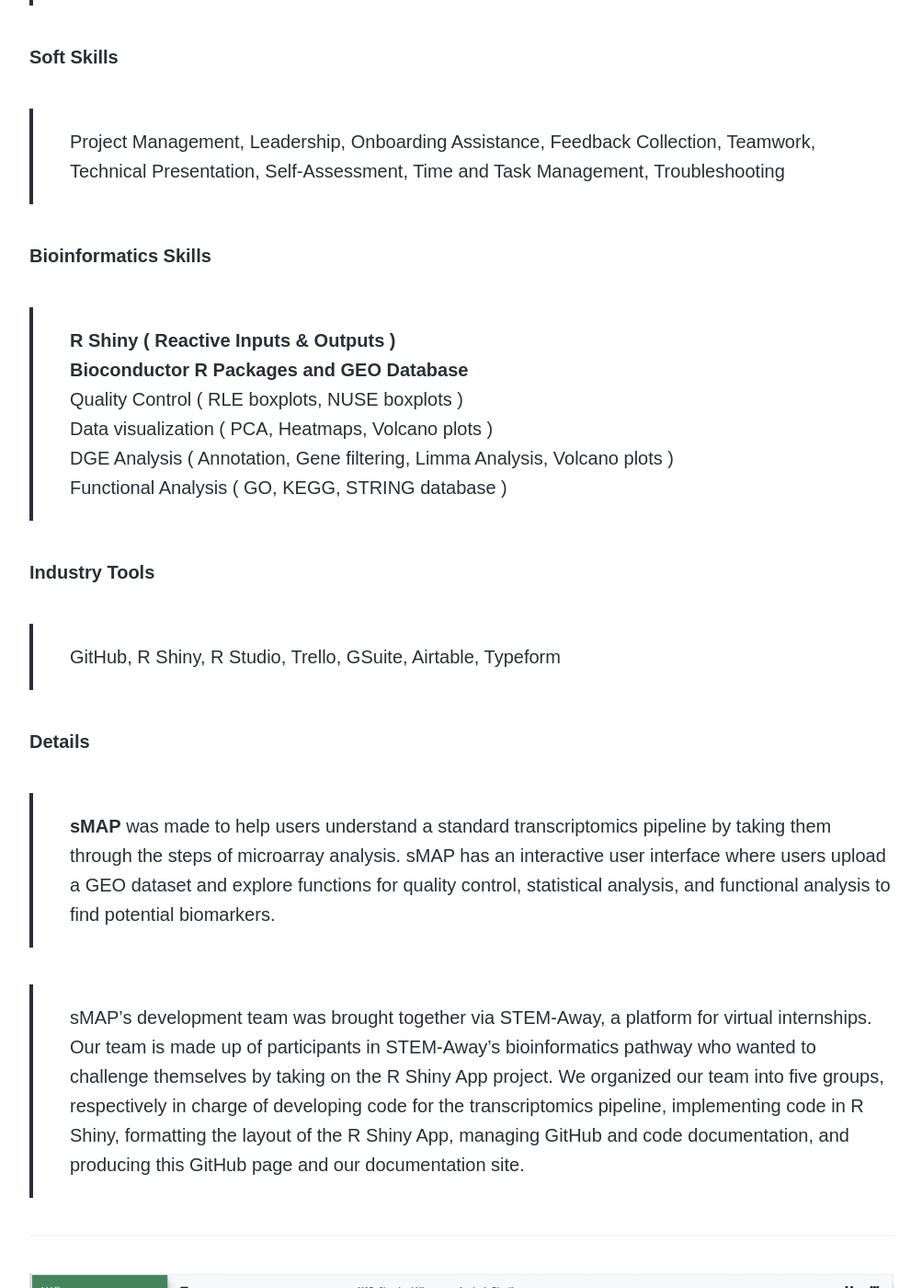
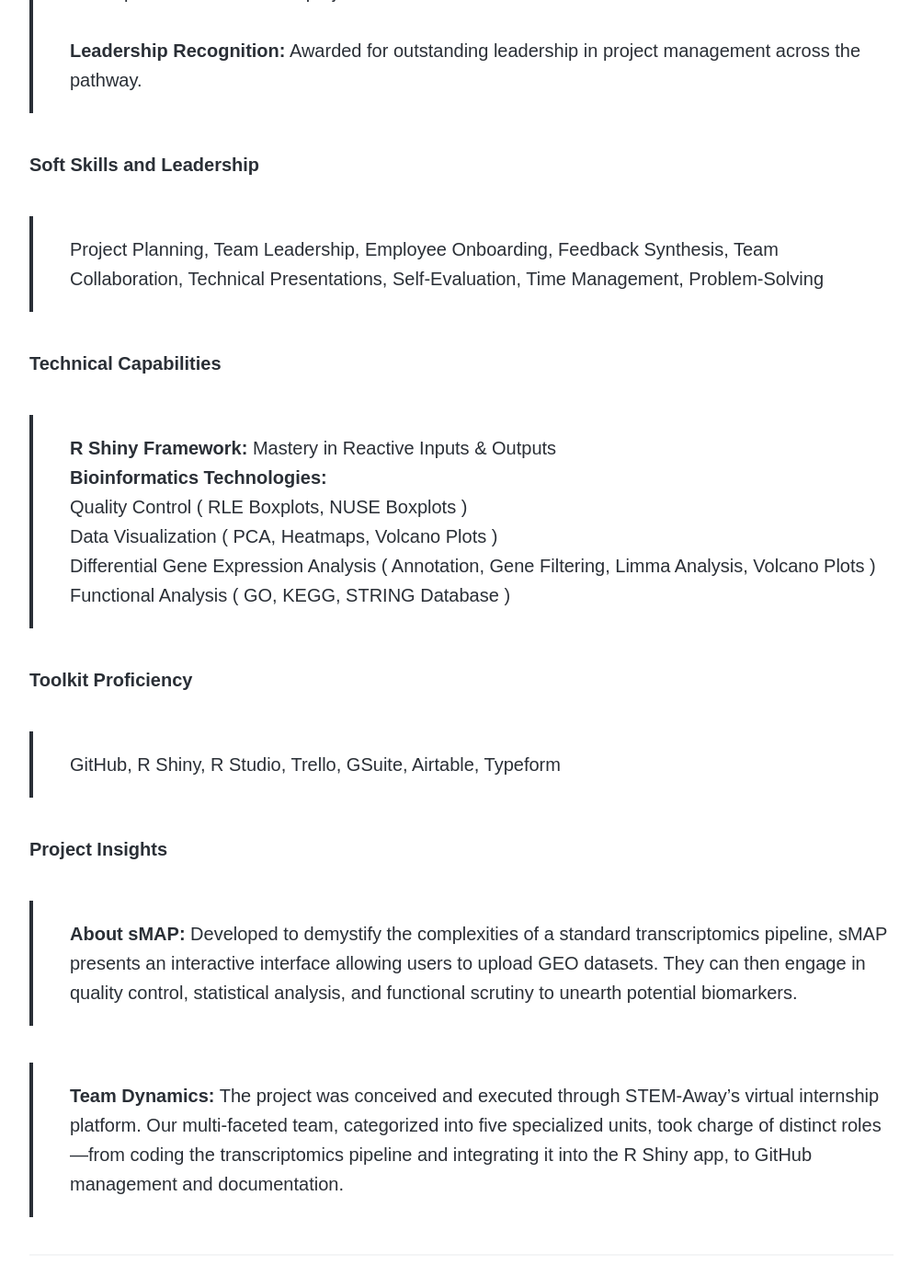
Before and after one commit to disha-22/disha-22.github.io, a Jekyll site: the page built from _projects/rshiny.md, in a window 1280 px wide and 1400 px high, scrolled down 1759 px. Shown: the whole window at 92% size, without its empty margins (138-1141 px from the left). Built offline with Jekyll 4.4.1, drawn with Linux system fonts in a browser that asks for light colours; nearby versions of some CDN libraries; some web fonts are replaced; some of the changed text lies outside the part shown.

Commit message:
Update rshiny.md

```diff
--- a/_projects/rshiny.md
+++ b/_projects/rshiny.md
@@ -1,38 +1,38 @@
 ---
-title: 'sMAP: Standard Microarray Analysis Pipeline App'
-subtitle: 'Project Mangement Lead - Summer 2021'
+title: 'Orchestrating sMAP: An Intelligent Microarray Analysis Platform'
+subtitle: 'Steering Project Management and Backend Development in Summer 2021'
 date: 2021-06-30 00:00:00
-description: An R Shiny educational app to guide users through a interactive transcriptomics pipeline
+description: Developing an R Shiny App that Delivers a User-Centric, Interactive Transcriptomics Analysis Experience
 featured_image: '/images/bio3.png'
 ---
 
 ![](/images/app1.PNG)
 
-<h4>An R Shiny educational app to guide users through a interactive transcriptomics pipeline</h4>
+<h4>R Shiny App for Streamlined Transcriptomics: A Hands-On User Journey in Microarray Analysis</h4>
 
 <em>"My most enjoyable moments were when tasks/the project in general began to function how I hoped. For example, after a two or so weeks of the project, working with Sam and Nikita for setting up the project's outline the initial chaos of the project began to settle as participants got a better understanding of our goal. Seeing things beginning to run smoothly was very rewarding as a project management lead. Similarly, when I got R Shiny code that I worked on for a while to work (e.g., my volcano plot), I felt overjoyed."</em>
 
 <hr>
 
-<h6> Highlights </h6>
-> <b>Career Foundations:</b> Managed project logistics throughout the developement period and simultaneously contributed to sMAP's backend code and project site developement
-<br><br> <b>Leadership Award:</b> For excellent pathway-wide project management leadership
+<h6> Milestones </h6>
+> <b>Operational Excellence:</b> Spearheaded project management, while actively contributing to backend development and the overall project architecture.
+<br><br> <b>Leadership Recognition:</b> Awarded for outstanding leadership in project management across the pathway.
 
-<h6> Soft Skills </h6>
-> Project Management, Leadership, Onboarding Assistance, Feedback Collection, Teamwork, Technical Presentation, Self-Assessment, Time and Task Management, Troubleshooting
+<h6> Soft Skills and Leadership </h6>
+> Project Planning, Team Leadership, Employee Onboarding, Feedback Synthesis, Team Collaboration, Technical Presentations, Self-Evaluation, Time Management, Problem-Solving
 
-<h6> Bioinformatics Skills </h6>
-> <b>R Shiny ( Reactive Inputs & Outputs )</b>
-<br> <b>Bioconductor R Packages and GEO Database</b> <br>Quality Control ( RLE boxplots, NUSE boxplots ) <br>Data visualization ( PCA, Heatmaps, Volcano plots )
-<br>DGE Analysis ( Annotation, Gene filtering, Limma Analysis, Volcano plots ) <br>Functional Analysis ( GO, KEGG, STRING database )
+<h6> Technical Capabilities </h6>
+> <b>R Shiny Framework:</b> Mastery in Reactive Inputs & Outputs
+<br> <b>Bioinformatics Technologies:</b> <br>Quality Control ( RLE Boxplots, NUSE Boxplots ) <br>Data Visualization ( PCA, Heatmaps, Volcano Plots )
+<br>Differential Gene Expression Analysis ( Annotation, Gene Filtering, Limma Analysis, Volcano Plots ) <br>Functional Analysis ( GO, KEGG, STRING Database )
 
-<h6> Industry Tools </h6>
+<h6> Toolkit Proficiency </h6>
 > GitHub, R Shiny, R Studio, Trello, GSuite, Airtable, Typeform
 
-<h6> Details </h6>
-> <b>sMAP</b> was made to help users understand a standard transcriptomics pipeline by taking them through the steps of microarray analysis. sMAP has an interactive user interface where users upload a GEO dataset and explore functions for quality control, statistical analysis, and functional analysis to find potential biomarkers.
+<h6> Project Insights </h6>
+> <b>About sMAP:</b> Developed to demystify the complexities of a standard transcriptomics pipeline, sMAP presents an interactive interface allowing users to upload GEO datasets. They can then engage in quality control, statistical analysis, and functional scrutiny to unearth potential biomarkers.
 
-> sMAP’s development team was brought together via STEM-Away, a platform for virtual internships. Our team is made up of participants in STEM-Away’s bioinformatics pathway who wanted to challenge themselves by taking on the R Shiny App project. We organized our team into five groups, respectively in charge of developing code for the transcriptomics pipeline, implementing code in R Shiny, formatting the layout of the R Shiny App, managing GitHub and code documentation, and producing this GitHub page and our documentation site.
+> <b>Team Dynamics:</b> The project was conceived and executed through STEM-Away’s virtual internship platform. Our multi-faceted team, categorized into five specialized units, took charge of distinct roles—from coding the transcriptomics pipeline and integrating it into the R Shiny app, to GitHub management and documentation.
 
 ---
 
```
